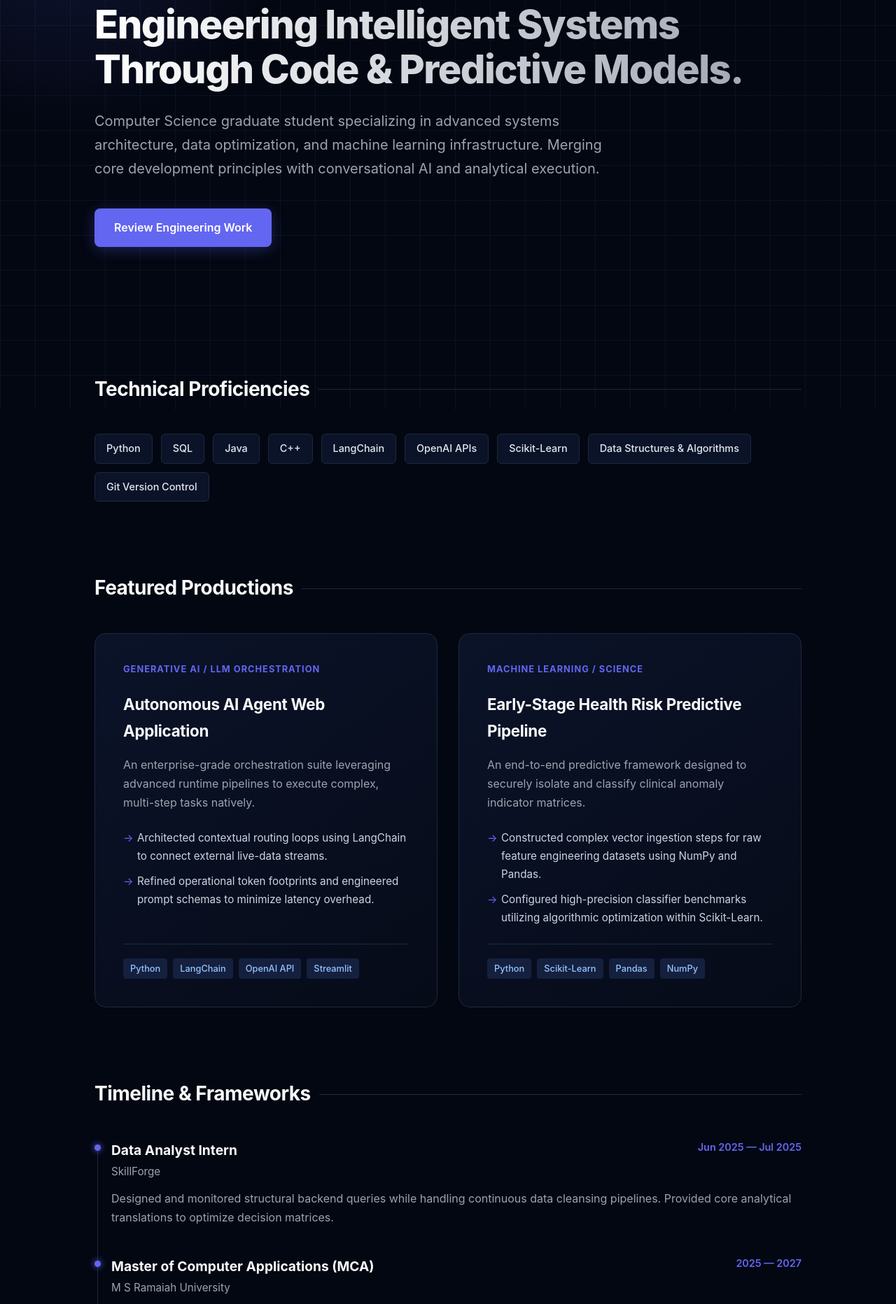
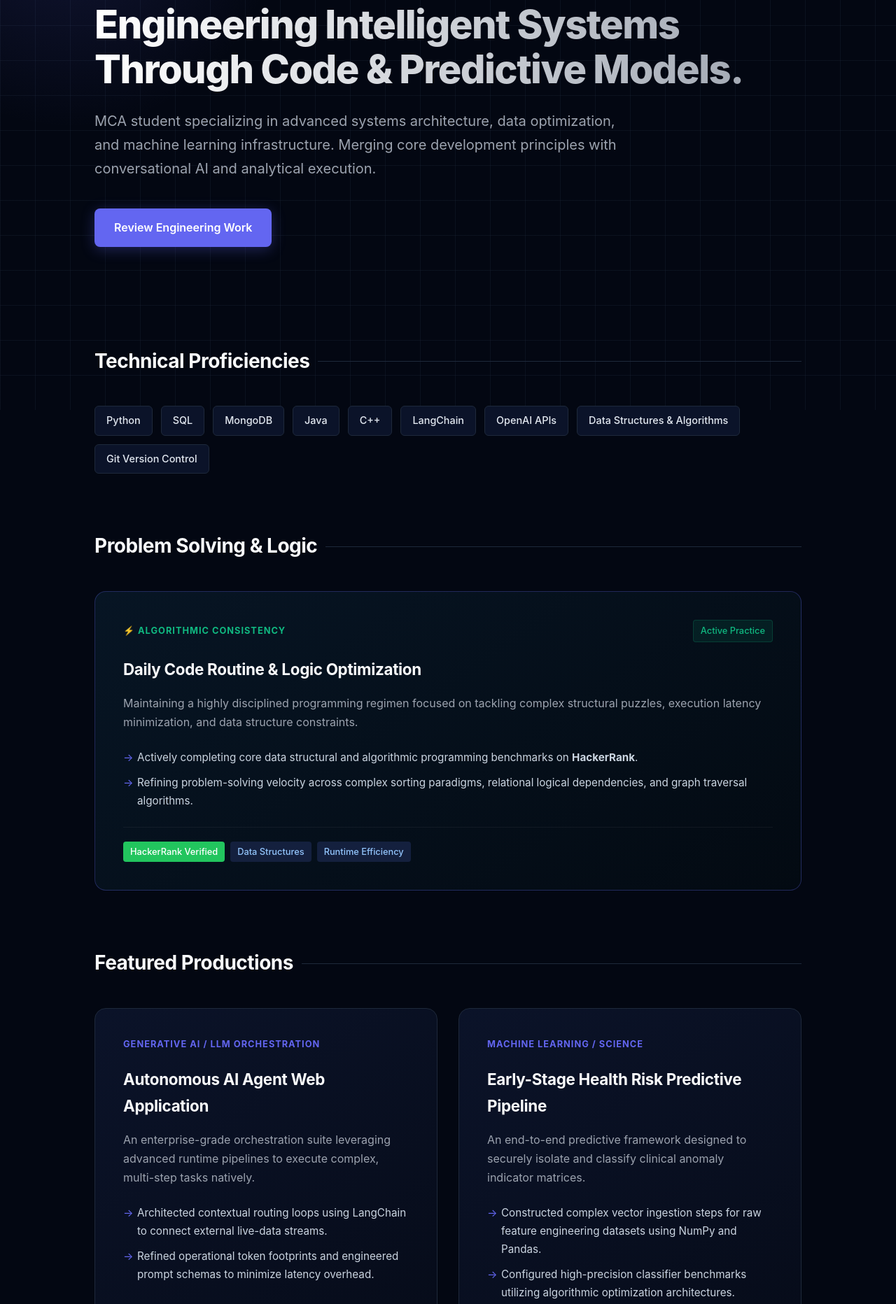
Before and after one commit to sheshadri7-b/portfolio, a plain HTML site: page index.html in a window 1280 px wide. Shown: the part 214-2078 px from the top of the page at 70% size. Drawn offline with Linux system fonts and the light colour scheme.

Commit message:
Refactor styles and update content in index.html
Updated various styles and content in index.html, including changes to padding, margin, and color variables. Modified text to reflect a new academic focus and updated external links.

```diff
--- a/index.html
+++ b/index.html
@@ -13,6 +13,7 @@
             --accent-glow: rgba(99, 102, 241, 0.15);
             --text-primary: #f9fafb;
             --text-secondary: #9ca3af;
+            --success-green: #10b981;
         }
 
         * {
@@ -76,7 +77,7 @@
 
         .badge {
             background: rgba(16, 185, 129, 0.1);
-            color: #10b981;
+            color: var(--success-green);
             border: 1px solid rgba(16, 185, 129, 0.2);
             padding: 6px 14px;
             border-radius: 99px;
@@ -87,7 +88,7 @@
 
         /* Hero Layout */
         .hero {
-            padding: 100px 0 80px 0;
+            padding: 100px 0 60px 0;
         }
 
         .hero h1 {
@@ -131,7 +132,7 @@
 
         /* Section Headings */
         .section-header {
-            margin-top: 100px;
+            margin-top: 80px;
             margin-bottom: 40px;
         }
 
@@ -156,7 +157,7 @@
             display: flex;
             flex-wrap: wrap;
             gap: 12px;
-            margin-bottom: 40px;
+            margin-bottom: 20px;
         }
 
         .tech-tag {
@@ -167,9 +168,14 @@
             font-size: 0.9rem;
             font-weight: 500;
             color: #e2e8f0;
+            transition: border-color 0.2s ease;
         }
 
-        /* Premium Dynamic Project Cards */
+        .tech-tag:hover {
+            border-color: var(--accent);
+        }
+
+        /* Project & Specialization Grid Layout */
         .project-grid {
             display: grid;
             grid-template-columns: repeat(auto-fit, minmax(480px, 1fr));
@@ -361,7 +367,7 @@
 
         <section class="hero">
             <h1>Engineering Intelligent Systems<br>Through Code & Predictive Models.</h1>
-            <p>Computer Science graduate student specializing in advanced systems architecture, data optimization, and machine learning infrastructure. Merging core development principles with conversational AI and analytical execution.</p>
+            <p>MCA student specializing in advanced systems architecture, data optimization, and machine learning infrastructure. Merging core development principles with conversational AI and analytical execution.</p>
             <div class="cta-group">
                 <a href="#projects" class="btn-primary">Review Engineering Work</a>
             </div>
@@ -373,13 +379,39 @@
         <div class="tech-grid">
             <span class="tech-tag">Python</span>
             <span class="tech-tag">SQL</span>
+            <span class="tech-tag">MongoDB</span>
             <span class="tech-tag">Java</span>
             <span class="tech-tag">C++</span>
             <span class="tech-tag">LangChain</span>
             <span class="tech-tag">OpenAI APIs</span>
-            <span class="tech-tag">Scikit-Learn</span>
             <span class="tech-tag">Data Structures & Algorithms</span>
             <span class="tech-tag">Git Version Control</span>
+        </div>
+
+        <!-- SPECIAL FOCUS: HackerRank Problem Solving & Code Routine -->
+        <div class="section-header">
+            <h2>Problem Solving & Logic</h2>
+        </div>
+        <div class="project-grid" style="grid-template-columns: 1fr; margin-bottom: 30px;">
+            <div class="project-card" style="background: linear-gradient(145deg, #071524, #030a12); border-color: rgba(99, 102, 241, 0.3);">
+                <div>
+                    <div class="project-meta">
+                        <span class="project-category" style="color: var(--success-green);">⚡ Algorithmic Consistency</span>
+                        <span class="tool-badge" style="background: rgba(16, 185, 129, 0.1); color: var(--success-green); border: 1px solid rgba(16, 185, 129, 0.2);">Active Practice</span>
+                    </div>
+                    <h3>Daily Code Routine & Logic Optimization</h3>
+                    <p>Maintaining a highly disciplined programming regimen focused on tackling complex structural puzzles, execution latency minimization, and data structure constraints.</p>
+                    <ul class="project-bullets">
+                        <li>Actively completing core data structural and algorithmic programming benchmarks on <strong>HackerRank</strong>.</li>
+                        <li>Refining problem-solving velocity across complex sorting paradigms, relational logical dependencies, and graph traversal algorithms.</li>
+                    </ul>
+                </div>
+                <div class="project-tools" style="border-color: rgba(255,255,255,0.05);">
+                    <span class="tool-badge" style="background: #22c55e; color: #fff;">HackerRank Verified</span>
+                    <span class="tool-badge">Data Structures</span>
+                    <span class="tool-badge">Runtime Efficiency</span>
+                </div>
+            </div>
         </div>
 
         <div class="section-header" id="projects">
@@ -413,16 +445,14 @@
                         <span class="project-category">Machine Learning / Science</span>
                     </div>
                     <h3>Early-Stage Health Risk Predictive Pipeline</h3>
-                    <span class="project-tag" style="display:none">Early prediction of diabetes</span>
                     <p>An end-to-end predictive framework designed to securely isolate and classify clinical anomaly indicator matrices.</p>
                     <ul class="project-bullets">
                         <li>Constructed complex vector ingestion steps for raw feature engineering datasets using NumPy and Pandas.</li>
-                        <li>Configured high-precision classifier benchmarks utilizing algorithmic optimization within Scikit-Learn.</li>
+                        <li>Configured high-precision classifier benchmarks utilizing algorithmic optimization architectures.</li>
                     </ul>
                 </div>
                 <div class="project-tools">
                     <span class="tool-badge">Python</span>
-                    <span class="tool-badge">Scikit-Learn</span>
                     <span class="tool-badge">Pandas</span>
                     <span class="tool-badge">NumPy</span>
                 </div>
@@ -431,7 +461,16 @@
         </section>
 
         <div class="section-header">
-            <h2>Timeline & Frameworks</h2>
+            <h2>Certifications & Credentials</h2>
+        </div>
+        <div class="tech-grid">
+            <span class="tech-tag" style="border-color: var(--success-green); color: var(--success-green);">Programming with Python — Coursera</span>
+            <span class="tech-tag" style="border-color: var(--success-green); color: var(--success-green);">Data Analytics Job Simulation — Deloitte</span>
+            <span class="tech-tag" style="border-color: var(--success-green); color: var(--success-green);">AI Agents for Everyone & AI Bootcamp — Udemy</span>
+        </div>
+
+        <div class="section-header">
+            <h2>Timeline & Academic Roadmap</h2>
         </div>
         <section class="timeline">
 
@@ -479,9 +518,9 @@
         <footer>
             <div>© 2026 B. Sheshadri. All engineering rights reserved.</div>
             <div class="footer-links">
-                <a href="https://linkedin.com" target="_blank">LinkedIn</a>
-                <a href="https://github.com" target="_blank">GitHub</a>
-                <a href="mailto:your-email@example.com">Email</a>
+                <a href="https://linkedin.com/in/b-sheshadri" target="_blank">LinkedIn</a>
+                <a href="https://github.com/sheshadri7-b" target="_blank">GitHub</a>
+                <a href="mailto:sheshadribollene@gmail.com">Email</a>
             </div>
         </footer>
 
```
